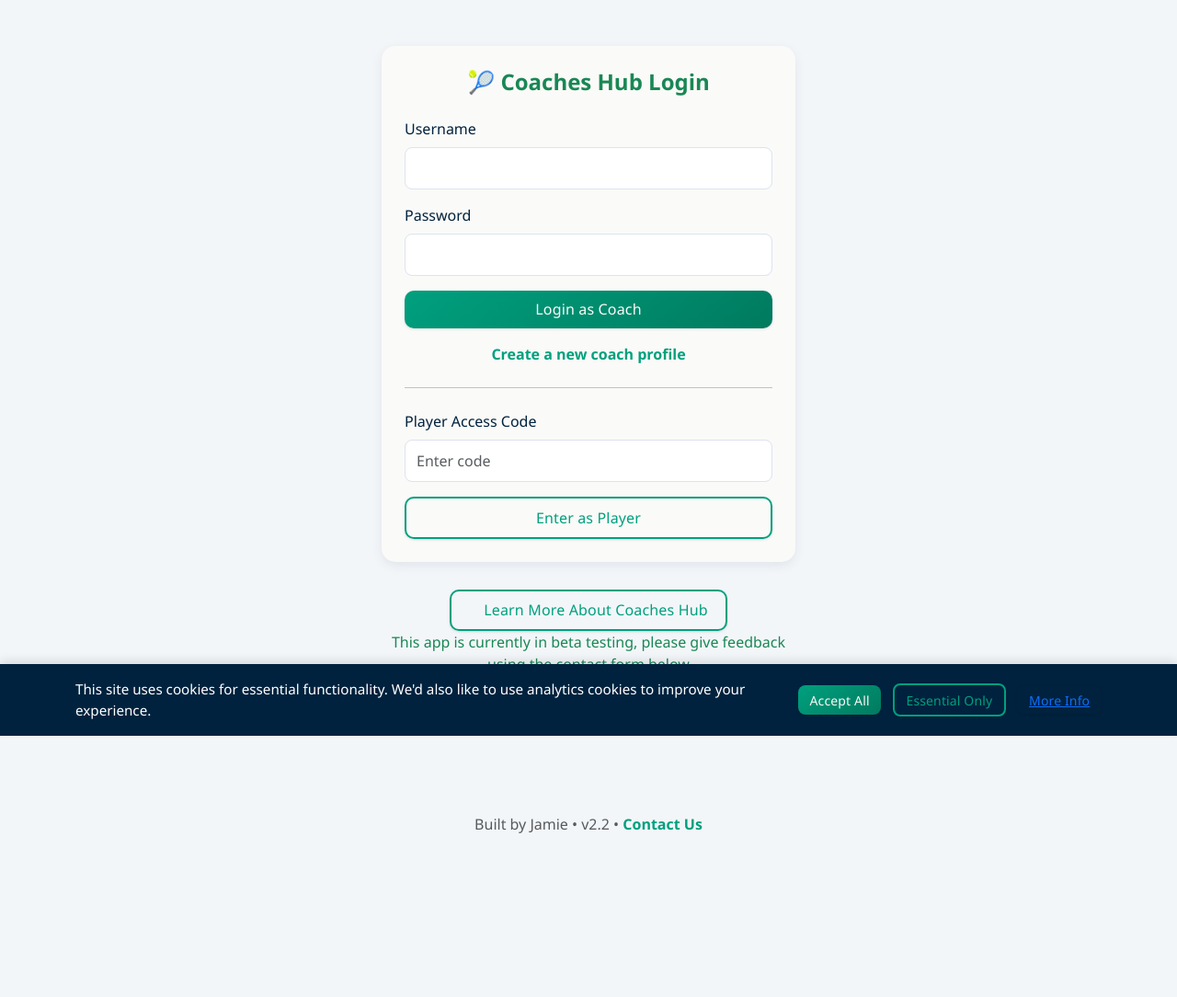
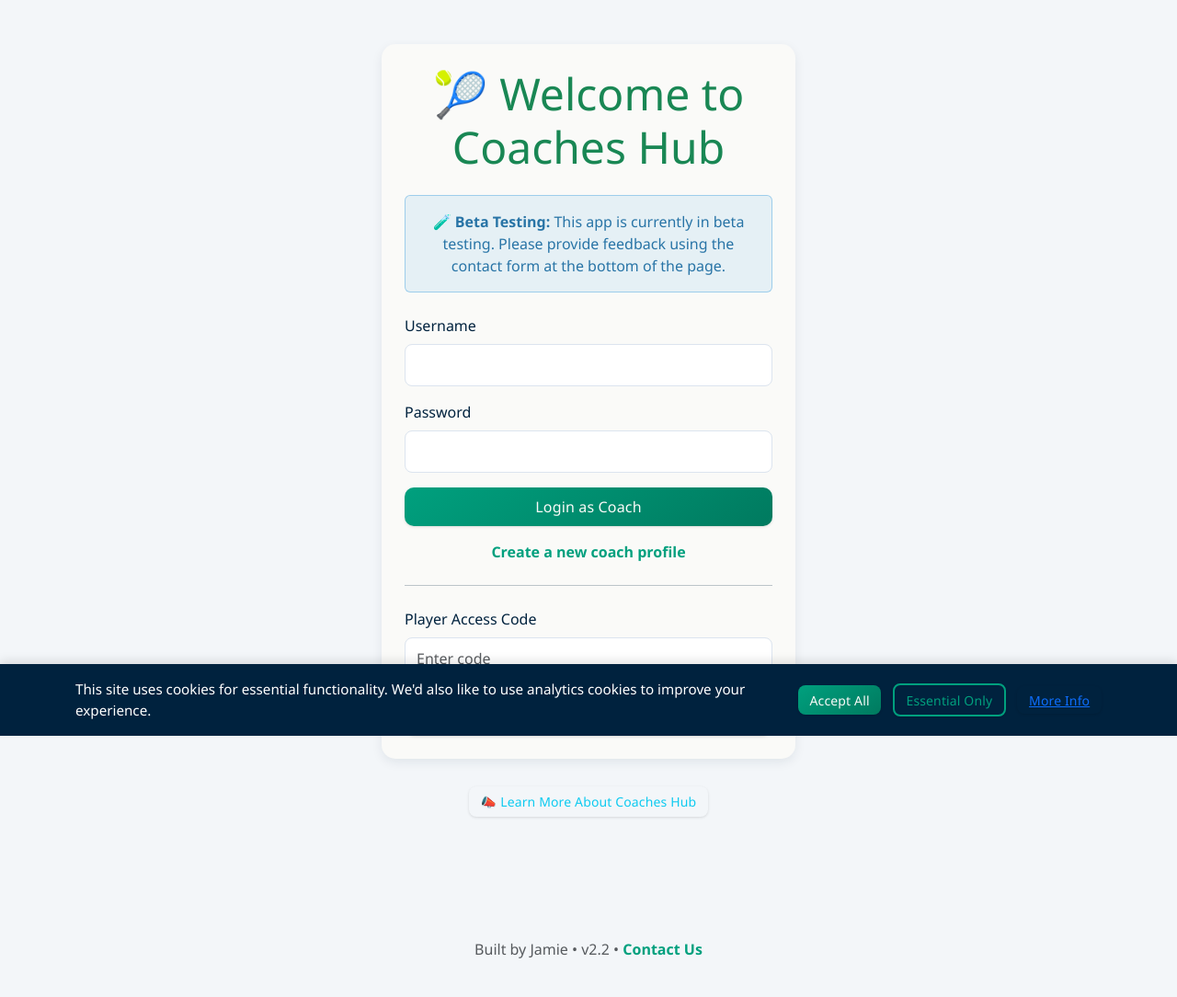
Before and after one commit to jamierjhill/Coach_organiser, a Flask app: page /login in a window 1280 px wide. Shown: the whole page at 92% size. Before the commit the page ends 906 px from the top, so only its background shows below. Run offline with Flask 3, Linux system fonts and the light colour scheme.

Commit message:
landing update

```diff
--- a/templates/base.html
+++ b/templates/base.html
@@ -20,6 +20,7 @@
 
   <!-- CSS Libraries -->
   <link href="https://cdn.jsdelivr.net/npm/bootstrap@5.3.3/dist/css/bootstrap.min.css" rel="stylesheet">
+  <link href="https://unpkg.com/aos@2.3.4/dist/aos.css" rel="stylesheet">
   <link href="/static/colours.css" rel="stylesheet">
   <link href="/static/typography.css" rel="stylesheet">
 
--- a/templates/login.html
+++ b/templates/login.html
@@ -29,7 +29,13 @@
         </div>
       </div>
 
-      <h3 class="text-success text-center mb-4">🎾 Coaches Hub Login</h3>
+      <!-- Updated welcome heading with consistent font styling -->
+      <h1 class="display-5 fw-light text-success mb-4 text-center" data-aos="fade-down" data-aos-duration="700">🎾 Welcome to Coaches Hub</h1>
+
+      <!-- Beta testing notice -->
+      <div class="alert alert-info text-center mb-4" data-aos="fade-down" data-aos-duration="700" id="betaAlert">
+        <strong>🧪 Beta Testing:</strong> This app is currently in beta testing. Please provide feedback using the contact form at the bottom of the page.
+      </div>
 
       <!-- Coach Login -->
       <form method="POST" action="/login">
@@ -62,10 +68,7 @@
 
     <!-- Beta note and Learn More button - aligned below the login container -->
     <div class="mt-4 text-center">
-      <a href="/learn-more" class="btn btn-outline-success">
-        <span class="m-2"></span> Learn More About Coaches Hub
-      </a>
-      <p class="text-success">This app is currently in beta testing, please give feedback using the contact form below</p>
+      <a href="/learn-more" class="btn btn-sm btn-outline-info" data-aos="fade-down" data-aos-duration="700">📣 Learn More About Coaches Hub</a>
     </div>
   </div>
 {% endblock %}
@@ -77,7 +80,13 @@
 {% endblock %}
 
 {% block extra_js %}
+<script src="https://unpkg.com/aos@2.3.4/dist/aos.js"></script>
 <script>
+// Initialize AOS
+document.addEventListener('DOMContentLoaded', function() {
+  AOS.init();
+});
+
 // Simplified installation script
 document.addEventListener('DOMContentLoaded', function() {
   let deferredPrompt;
@@ -132,9 +141,9 @@ document.addEventListener('DOMContentLoaded', function() {
   });
 });
 
-// Keep the existing timeout script for alerts
+// Modified timeout script to exclude the beta alert
 setTimeout(() => {
-  document.querySelectorAll('.alert').forEach(alert => {
+  document.querySelectorAll('.alert:not(#betaAlert)').forEach(alert => {
     alert.classList.remove('show');
     alert.classList.add('fade');
     setTimeout(() => alert.remove(), 500);
```
